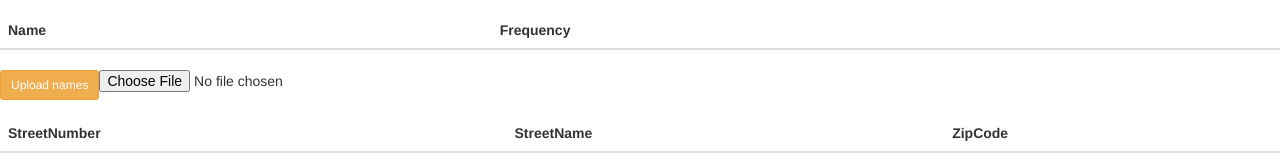
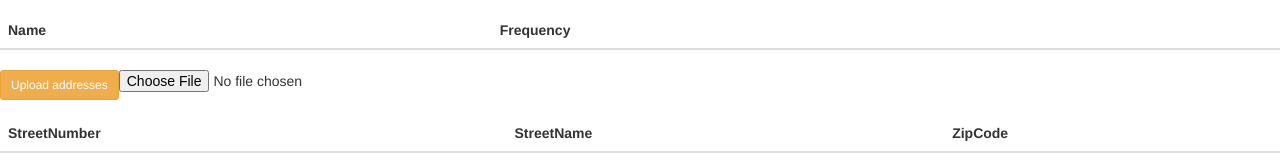
Before and after one commit to zngreg/FileParser, a website: page src/os.FileParser.Web/index.html at #!/home in a window 1280 px wide. Shown: the part 125-285 px from the top of the page. Drawn offline with nearby package versions, Linux system fonts and the light colour scheme; some packages are replaced by stand-ins of ours.

Commit message:
renamed button

```diff
--- a/src/os.FileParser.Web/app/views/home.html
+++ b/src/os.FileParser.Web/app/views/home.html
@@ -34,7 +34,7 @@
         <input class="pull-right" type="file" id="fileUpload1" name="fileUpload1" accept="application/CSV" ng-model="addressFile.data" onchange="angular.element(this).scope().addAddresses()" />
         <span>
           <button class="btn btn-warning btn-sm" id="btn-chat" ng-click="uploadAddressesFile()">
-            Upload names
+            Upload addresses
           </button>
         </span>
       </div>
```
